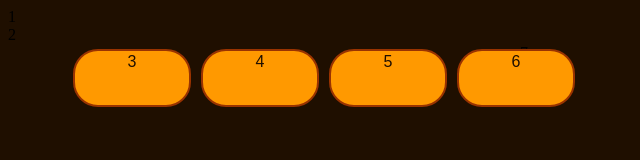
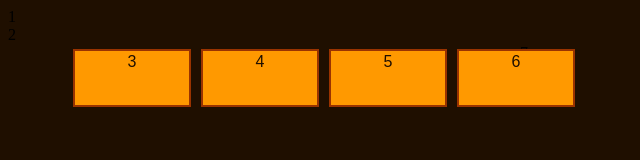
Before and after one commit to mpotter28/resumesitefull, a plain HTML site: page index.html in a window 1280 px wide. Shown: the whole page, without its empty margins (0-640 px from the left). Drawn offline with Linux system fonts and the light colour scheme.

Commit message:
Design 3
Removed rounded corners in desktop version.

```diff
--- a/guidestyle.css
+++ b/guidestyle.css
@@ -1,4 +1,4 @@
-/*setting up the desktop display of the site */
+/*setting up the mobile display of the site */
 @media all and (max-width: 300px) {
    body {
     background-color: #1F0F00;
@@ -96,7 +96,7 @@
 
 }
 
-/*setting up the mobile version of the site */
+/*setting up the desktop version of the site */
 @media (min-width: 300px) {
     body {
     background-color: #1F0F00;
@@ -120,7 +120,7 @@
 
       text-align:center;
       font-family: sans-serif;
-      border-radius:25px;
+
       color: #1F0F00;
       float: left;
       width:110px;
@@ -140,7 +140,7 @@
 
       text-align:center;
       font-family: sans-serif;
-      border-radius:25px;
+
       color: #1F0F00;
       float: left;
       width:110px;
@@ -160,7 +160,7 @@
 
       text-align:center;
       font-family: sans-serif;
-      border-radius:25px;
+
       color: #1F0F00;
       float: left;
       width:110px;
@@ -180,7 +180,7 @@
 
       text-align:center;
       font-family: sans-serif;
-      border-radius:25px;
+
       color: #1F0F00;
       float: left;
       width:110px;
```
